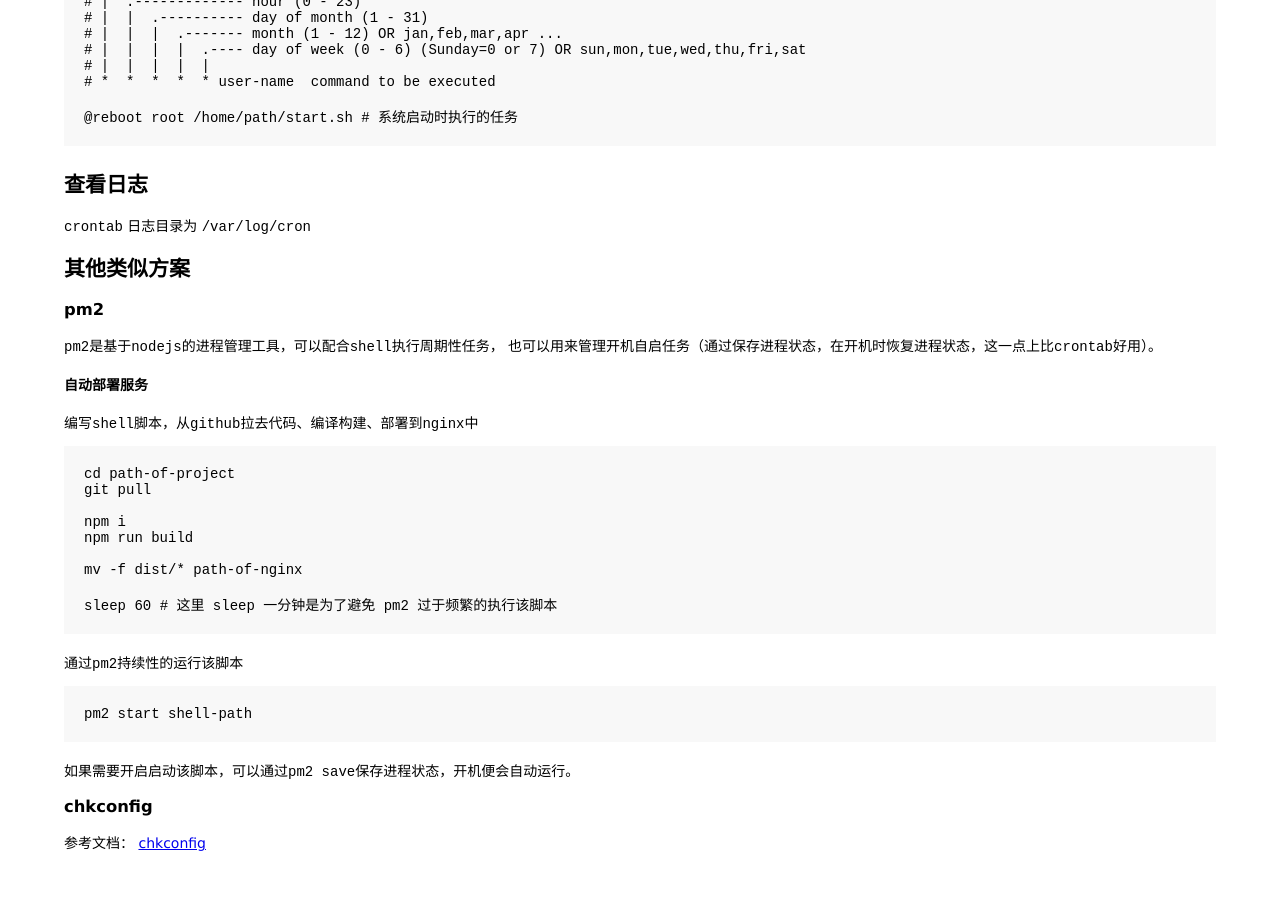
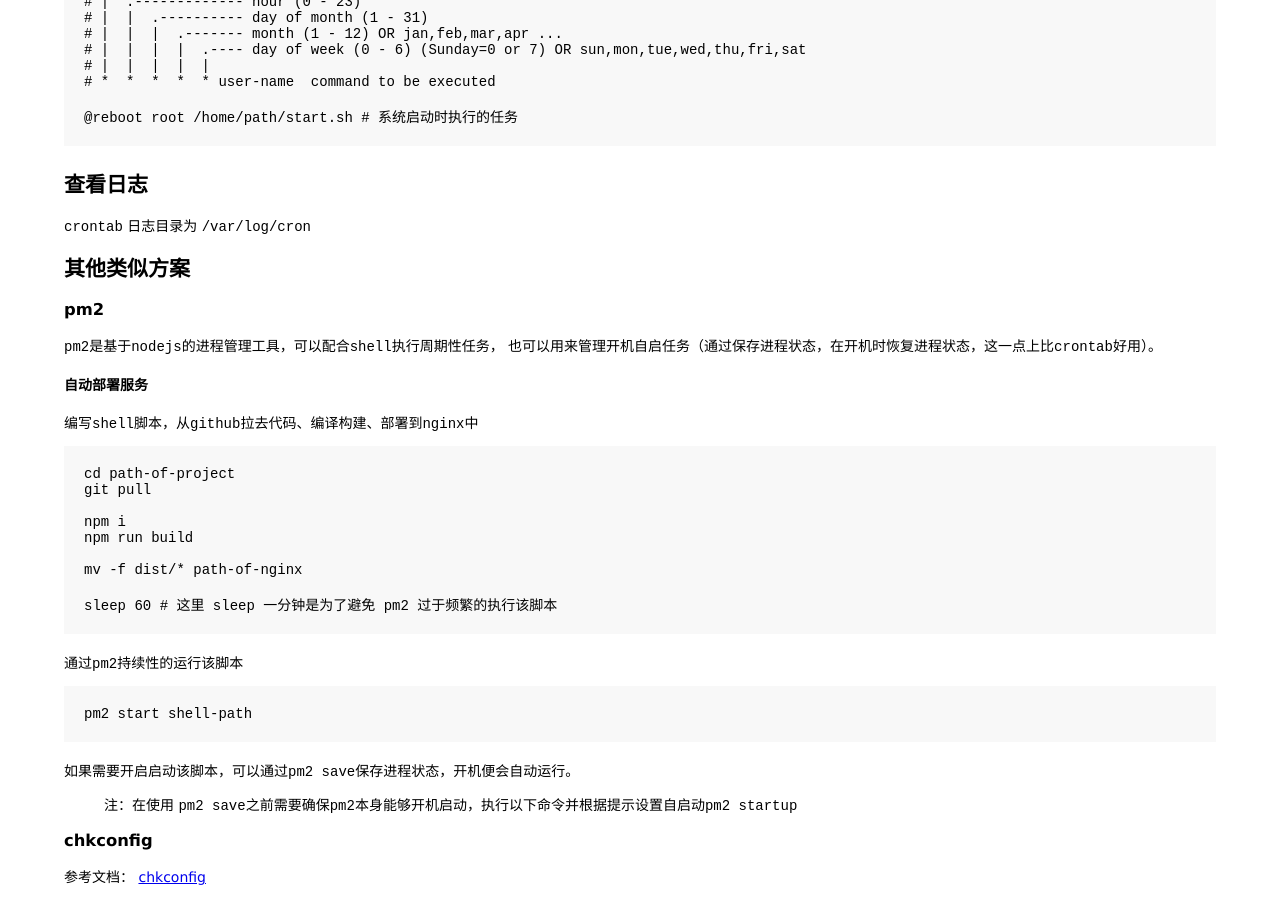
Before and after one commit to yihuaxiang/snippets, a Jekyll site: the page built from snippets/shell/crontab.md, in a window 1280 px wide and 900 px high, scrolled down 814 px. Built offline with Jekyll 4.4.1, drawn with Linux system fonts in a browser that asks for light colours; before the commit the page ends 1680 px from its top, so only the background shows below that.

Commit message:
feat: crontab

````diff
--- a/snippets/shell/crontab.md
+++ b/snippets/shell/crontab.md
@@ -82,6 +82,10 @@ pm2 start shell-path
 ```
 
 如果需要开启启动该脚本，可以通过`pm2 save`保存进程状态，开机便会自动运行。
+
+
+> 注：在使用 `pm2 save`之前需要确保`pm2`本身能够开机启动，执行以下命令并根据提示设置自启动`pm2 startup`
+
 ### chkconfig
 
 
````
